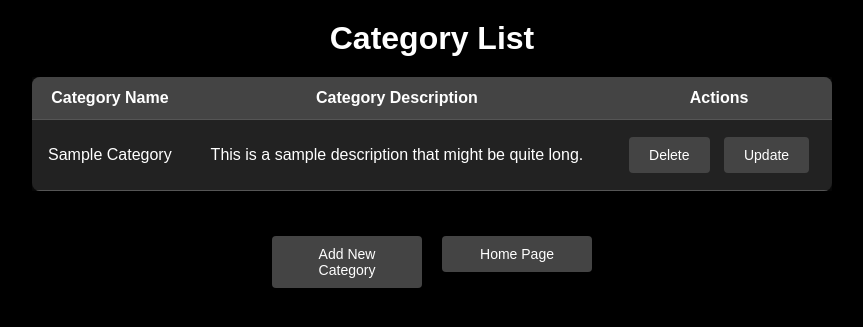
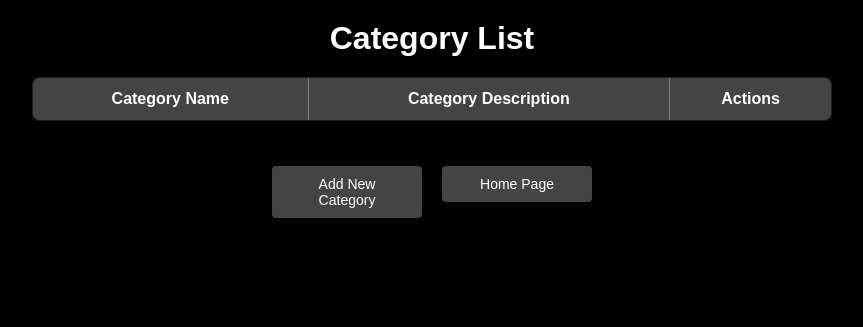
Before and after one commit to PrinceRudani/CRUD-OPERATION, a Flask app: page /view_category in a window 1280 px wide. Shown: the top 327 px of the page, without its empty margins (208-1071 px from the left). Run offline with Flask 3, Linux system fonts and the light colour scheme; lists and menus that the app fills with data are empty.

Commit message:
Initial commit for CRUD project -> ui change

```diff
--- a/base/com/controller/login_controller.py
+++ b/base/com/controller/login_controller.py
@@ -66,7 +66,7 @@ def load_home_page():
             return render_template("login_and_register/login.html",
                                    error="An error occurred. Please try again later.")
 
-    return render_template('login_and_register/login.html')
+    return render_template('home.html')
 
 @app.route('/admin/home', methods=['GET'])
 @LoginService.login_required(role="ADMIN")
--- a/base/templates/category_templates/viewCategory.html
+++ b/base/templates/category_templates/viewCategory.html
@@ -125,30 +125,40 @@
 <h1>Category List</h1>
 
 <div class="table-wrapper">
-    <table>
+    <table align="center" border="1">
         <tr>
             <th>Category Name</th>
             <th>Category Description</th>
             <th>Actions</th>
         </tr>
 
+        {% for category in category_dto_lst %}
             <tr>
-            <td>Sample Category</td>
-            <td>This is a sample description that might be quite long.</td>
+                <td>{{ category.category_name }}</td>
+                <td>{{ category.category_description }}</td>
                 <td>
-                <form action="/delete_category" method="POST">
-                    <input type="hidden" name="category_id" value="1">
-                    <button type="submit" name="category_id" value="1" title="Delete Category">
+                    <form action="/delete_category" method="POST"
+                          style="display: inline;">
+                        <input type="hidden" name="category_id"
+                               value="{{ category.category_id }}">
+                        <button type="submit" name="category_id"
+                                value="{{ category.category_id }}"
+                                title="Delete Category">
                             Delete
                         </button>
                     </form>
 
-                <form action="/edit_category" method="GET">
-                    <input type="hidden" name="category_id" value="1">
-                    <button type="submit" title="Edit Category">Update</button>
+                    <form action="/edit_category" method="GET"
+                          style="display: inline;">
+                        <input type="hidden" name="category_id"
+                               value="{{ category.category_id }}">
+
+                        <button type="submit" title="Edit Category">Update
+                        </button>
                     </form>
                 </td>
             </tr>
+        {% endfor %}
     </table>
 </div>
 
```
Also changed, not shown: 1 other file. Lines whose indentation alone changed are shown as unchanged.
